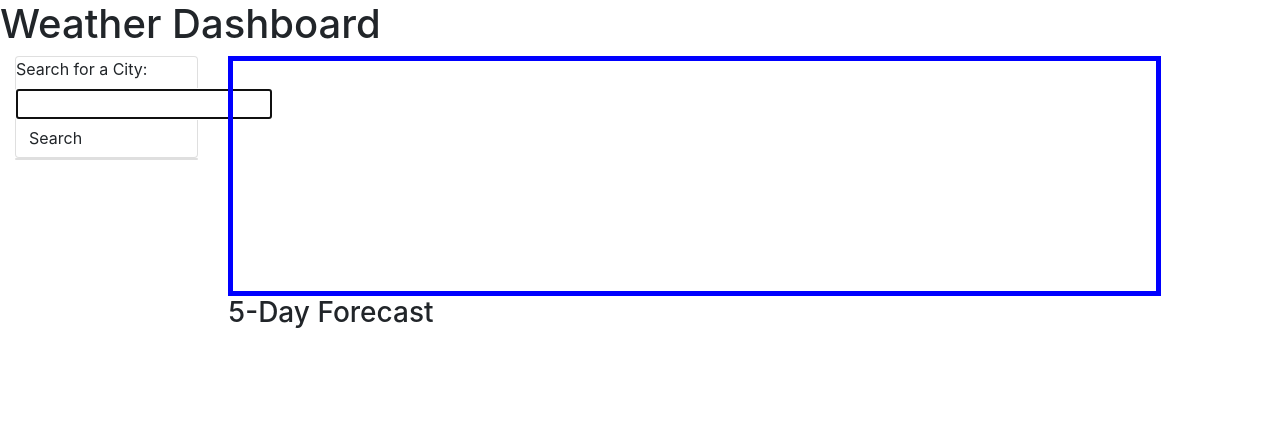
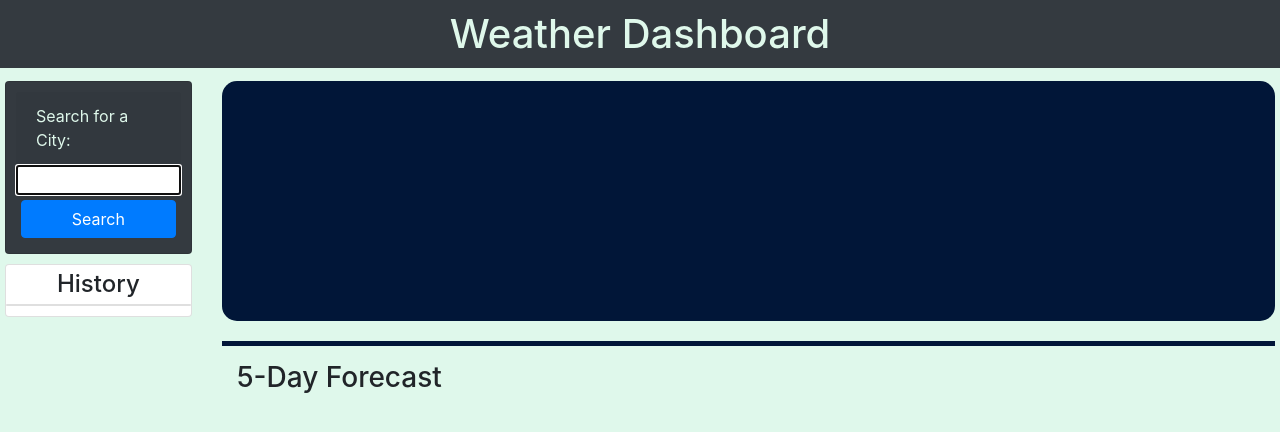
Before and after one commit to Hephaestus01/Weather-Dashboard, a plain HTML site: page index.html in a window 1280 px wide. Drawn offline with nearby package versions, Linux system fonts and the light colour scheme.

Commit message:
finish forecast functionality and add styling

```diff
--- a/assets/css/style.css
+++ b/assets/css/style.css
@@ -1,29 +1,78 @@
+:root {
+    --main-bg-color: #DFF8EB;
+    --card-bg-color: #011638;
+    --primary-text: #DFF8EB;
+    --secondary-text: #FFC53A;
+}
 
+body {
+    background-color: var(--main-bg-color);
+;
+}
 
+/* Header */
+#page-title {
+    display:flex;
+    justify-content: center;
+    padding: 10px;
+    color:var(--primary-text);
+}
 
-
-
-
-
+/* Main */
+main {
+    padding: 5px;
+    margin: 0 auto;
+}
 
 /* Search Containers */
+#search-form {
+    display:flex;
+    flex-direction: column;
+    justify-content: center;
+    margin:10px;
+}
 
+.card {
+    margin-bottom: 10px;
+}
 
+.card-header {
+    color:var(--primary-text);
+}
 
+.btn-primary {
+    margin: 5px;
+}
 
-
-
-
-
-
-
-
-
+#history {
+    margin: 0 auto;
+    padding: 5px;
+}
 
 
 /* Display Containers */
+.result-areas {
+    display:flex;
+    flex-direction: column;
+    justify-content: space-evenly;
+}
+
 #current-data-container {
     height: 240px;
-    width: 90%;
-    border: 5px solid blue;
+    background-color: var(--card-bg-color);
+    color:var(--primary-text);
+    padding:10px;
+    border-radius: 15px;
 }
+
+#five-day-forecast {
+    margin-top: 20px;
+    border-top:5px solid var(--card-bg-color);
+    padding: 15px;
+}
+
+.daily-card {
+    background-color: var(--card-bg-color);
+    color:var(--primary-text);
+    margin: 5px;
+}
--- a/assets/js/script.js
+++ b/assets/js/script.js
@@ -60,8 +60,6 @@ var getCityData = function (city) {
         })
 };
 
-
-
 var displayCityCurrent = function (data, city) {
     var currContEl = document.querySelector("#current-data-container")
     var rawDate = new Date((data.current.dt * 1000))
@@ -87,7 +85,7 @@ var displayCityCurrent = function (data, city) {
     currContEl.appendChild(currTempEl);
 
     var currWindEl = document.createElement("p")
-    currWindEl.textContent = `Wind: ${currentWind} mph`
+    currWindEl.textContent = `Wind: ${currentWind} MPH`
     currContEl.appendChild(currWindEl);
 
     var currHumEl = document.createElement("p")
@@ -99,25 +97,45 @@ var displayCityCurrent = function (data, city) {
     currContEl.appendChild(currUviEl);
 }
 
-// TODO: Display city forecast information
-var displayCityForecast = function (data, city) {
+// Display city forecast information
+var displayCityForecast = function (data) {
+    var cardSectionEl = document.querySelector(".card-section")
+    cardSectionEl.textContent = "";
+
     for (let i = 0; i < 5; i++) {
 
         var rawDate = new Date((data.daily[i].dt * 1000))
-        var formatOption = { weekday: 'long', year: 'numeric', month: 'long', day: 'numeric' }
+        var formatOption = { weekday: 'short', year: 'numeric', month: 'long', day: 'numeric' }
         var formatDate = new Intl.DateTimeFormat('en-US', formatOption).format(rawDate);
 
-        var iconCode = (data.current.weather[0].icon);
-        var iconUrl = `http://openweathermap.org/img/w/${iconCode}.png`
-
-        var cardSectionEl = document.querySelector(".card-section")
         var dailyEl = document.createElement("div")
         dailyEl.className = "daily-card card col-12 col-md-2"
 
-        var dailyDateEl = document.createElement("h6");
+        var dailyDateEl = document.createElement("h6")
         dailyDateEl.innerHTML = `${formatDate}`
         dailyEl.appendChild(dailyDateEl);
-        console.log(dailyDateEl)
+
+        var iconCode = (data.daily[i].weather[0].icon)
+        var iconUrl = `http://openweathermap.org/img/w/${iconCode}.png`
+        var dailyIconEl = document.createElement("div")
+        dailyIconEl.innerHTML = `<span><img src="${iconUrl}"</img></span>`
+        dailyEl.appendChild(dailyIconEl);
+
+        var dailyTemp = (data.daily[i].temp.day)
+        var dailyTempEl = document.createElement("div")
+        dailyTempEl.textContent = `Temp: ${dailyTemp} \u00B0F`
+        dailyEl.appendChild(dailyTempEl);
+
+        var dailyWind = (data.daily[i].wind_speed)
+        var dailyWindEl = document.createElement("div")
+        dailyWindEl.textContent = `Wind: ${dailyWind} MPH`
+        dailyEl.appendChild(dailyWindEl);
+
+        var dailyHumidity = (data.daily[i].humidity)
+        var dailyHumEl = document.createElement("div")
+        dailyHumEl.textContent = `Humidity: ${dailyHumidity}%`
+        dailyEl.appendChild(dailyHumEl);
+
         cardSectionEl.appendChild(dailyEl);
     }
 }
@@ -129,8 +147,6 @@ var createHistory = function (city) {
         var cityAdd = (cityButtons.children[i].textContent);
         cityArray.push(cityAdd);
     }
-    console.log(cityArray)
-
     if (!cityArray.includes(city)) {
         createButton(city);
     }
@@ -138,7 +154,7 @@ var createHistory = function (city) {
 
 var createButton = function (city) {
     var cityButton = document.createElement("button")
-    cityButton.className = "btn"
+    cityButton.className = "btn btn-secondary"
     cityButton.setAttribute("data-city", city)
     cityButton.textContent = city;
     document.querySelector("#city-buttons").appendChild(cityButton);
--- a/index.html
+++ b/index.html
@@ -11,22 +11,25 @@
 </head>
 
 <body>
-    <header class="header flex-row justify-content-center">
-        <h1 id="page-title">Weather Dashboard</h1>
+    <header class="header">
+        <h1 id="page-title" class="bg-dark bg-gradient">Weather Dashboard</h1>
     </header>
 
-    <main class="d-flex justify-space-between">
+    <main class="row">
         <div class="col-12 col-md-2" id="search-bar">
-            <div class="card">
+            <div class="card bg-dark bg-gradient">
                 <form id="search-form">
-                    <label for="city-name">Search for a City:</label>
+                    <label for="city-name" class="card-header">Search for a City:</label>
                     <input name="city-name" id="city-name" type="text" autofocus="true" />
-                    <button type="submit" class="btn">Search</button>
+                    <button type="submit" class="btn btn-primary">Search</button>
                 </form>
             </div>
-            <div class="card" id="city-buttons">
-                <!-- <button class="btn" data-city="Austin">Austin</button>
+            <div class="card">
+                <h4 id="history">History</h4>
+                <div class="card" id="city-buttons">
+                    <!-- <button class="btn" data-city="Austin">Austin</button>
                 <button class="btn" data-city="Portland">Portland</button> -->
+                </div>
             </div>
         </div>
         <div class="result-areas col-12 col-md-10">
```
